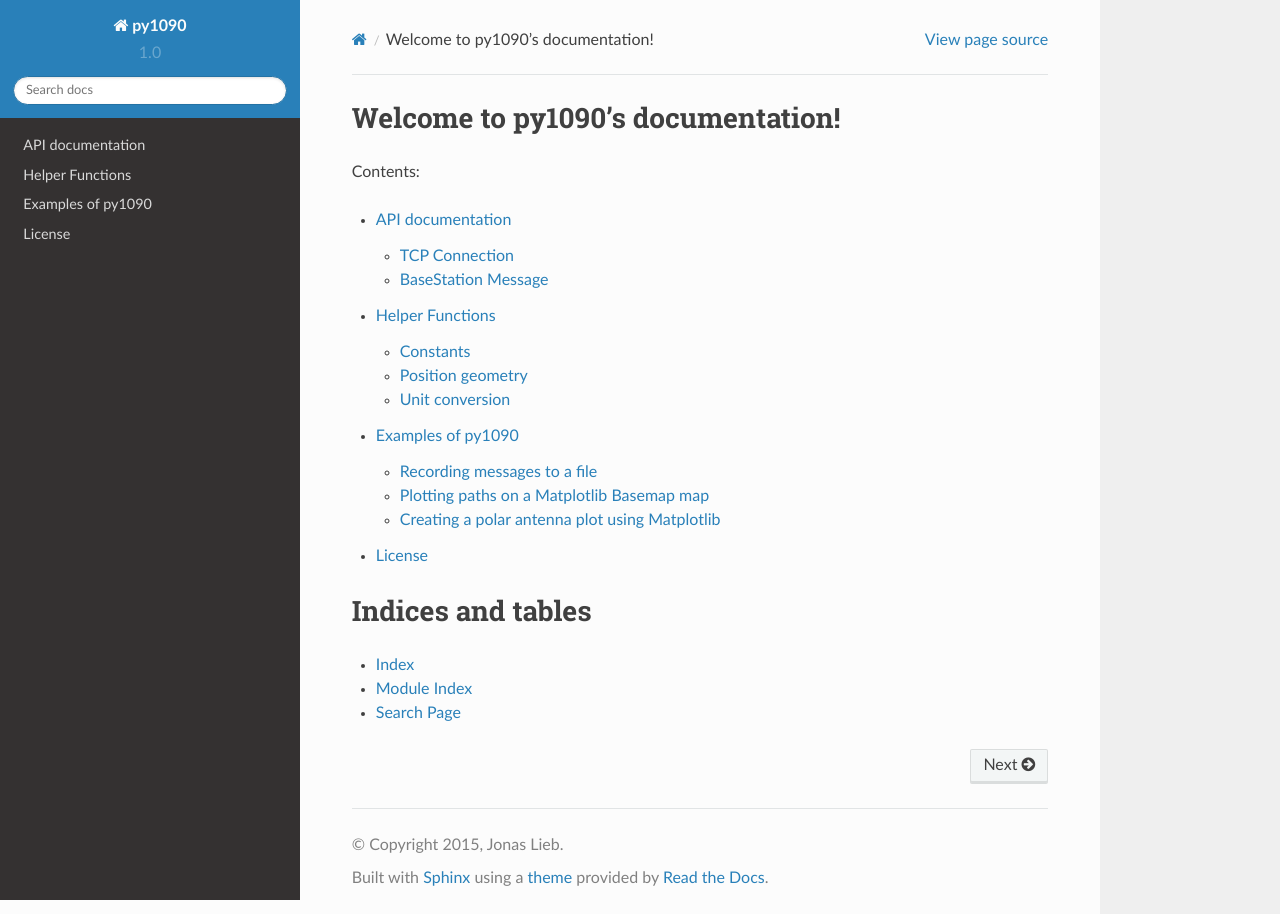
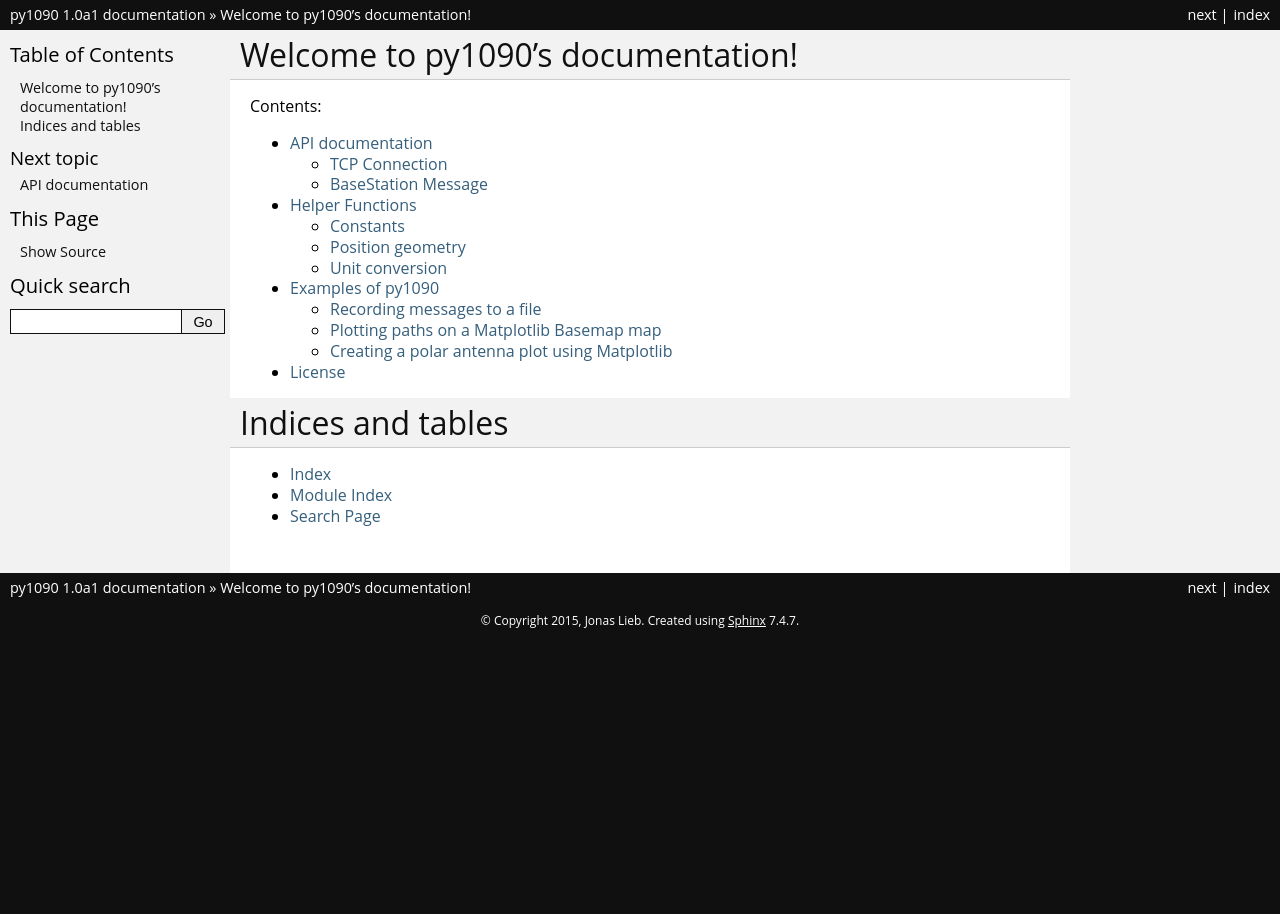
Before and after one commit to jojonas/py1090, a Sphinx documentation site: the page built from doc/source/index.rst, in a window 1280 px wide. Built offline with Sphinx 7.4.7, drawn with Linux system fonts in a browser that asks for light colours.

Commit message:
documentation: try 'classic' theme by checkin in

```diff
--- /dev/null
+++ b/doc/source/_themes/classic/layout.html
@@ -0,0 +1,14 @@
+{#
+    default/layout.html
+    ~~~~~~~~~~~~~~~~~~~
+
+    Sphinx layout template for the default theme.
+
+    :copyright: Copyright 2007-2015 by the Sphinx team, see AUTHORS.
+    :license: BSD, see LICENSE for details.
+#}
+{%- extends "basic/layout.html" %}
+
+{% if theme_collapsiblesidebar|tobool %}
+{% set script_files = script_files + ['_static/sidebar.js'] %}
+{% endif %}
--- /dev/null
+++ b/doc/source/_themes/classic/static/classic.css_t
@@ -0,0 +1,315 @@
+/*
+ * default.css_t
+ * ~~~~~~~~~~~~~
+ *
+ * Sphinx stylesheet -- default theme.
+ *
+ * :copyright: Copyright 2007-2015 by the Sphinx team, see AUTHORS.
+ * :license: BSD, see LICENSE for details.
+ *
+ */
+
+@import url("basic.css");
+
+/* -- page layout ----------------------------------------------------------- */
+
+body {
+    font-family: {{ theme_bodyfont }};
+    font-size: 100%;
+    background-color: {{ theme_footerbgcolor }};
+    color: #000;
+    margin: 0;
+    padding: 0;
+}
+
+div.document {
+    background-color: {{ theme_sidebarbgcolor }};
+}
+
+div.documentwrapper {
+    float: left;
+    width: 100%;
+}
+
+div.bodywrapper {
+    margin: 0 0 0 {{ theme_sidebarwidth|toint }}px;
+}
+
+div.body {
+    background-color: {{ theme_bgcolor }};
+    color: {{ theme_textcolor }};
+    padding: 0 20px 30px 20px;
+}
+
+{%- if theme_rightsidebar|tobool %}
+div.bodywrapper {
+    margin: 0 {{ theme_sidebarwidth|toint }}px 0 0;
+}
+{%- endif %}
+
+div.footer {
+    color: {{ theme_footertextcolor }};
+    width: 100%;
+    padding: 9px 0 9px 0;
+    text-align: center;
+    font-size: 75%;
+}
+
+div.footer a {
+    color: {{ theme_footertextcolor }};
+    text-decoration: underline;
+}
+
+div.related {
+    background-color: {{ theme_relbarbgcolor }};
+    line-height: 30px;
+    color: {{ theme_relbartextcolor }};
+}
+
+div.related a {
+    color: {{ theme_relbarlinkcolor }};
+}
+
+div.sphinxsidebar {
+    {%- if theme_stickysidebar|tobool %}
+    top: 30px;
+    bottom: 0;
+    margin: 0;
+    position: fixed;
+    overflow: auto;
+    height: auto;
+    {%- endif %}
+    {%- if theme_rightsidebar|tobool %}
+    float: right;
+    {%- if theme_stickysidebar|tobool %}
+    right: 0;
+    {%- endif %}
+    {%- endif %}
+}
+
+{%- if theme_stickysidebar|tobool %}
+/* this is nice, but it it leads to hidden headings when jumping
+   to an anchor */
+/*
+div.related {
+    position: fixed;
+}
+
+div.documentwrapper {
+    margin-top: 30px;
+}
+*/
+{%- endif %}
+
+div.sphinxsidebar h3 {
+    font-family: {{ theme_headfont }};
+    color: {{ theme_sidebartextcolor }};
+    font-size: 1.4em;
+    font-weight: normal;
+    margin: 0;
+    padding: 0;
+}
+
+div.sphinxsidebar h3 a {
+    color: {{ theme_sidebartextcolor }};
+}
+
+div.sphinxsidebar h4 {
+    font-family: {{ theme_headfont }};
+    color: {{ theme_sidebartextcolor }};
+    font-size: 1.3em;
+    font-weight: normal;
+    margin: 5px 0 0 0;
+    padding: 0;
+}
+
+div.sphinxsidebar p {
+    color: {{ theme_sidebartextcolor }};
+}
+
+div.sphinxsidebar p.topless {
+    margin: 5px 10px 10px 10px;
+}
+
+div.sphinxsidebar ul {
+    margin: 10px;
+    padding: 0;
+    color: {{ theme_sidebartextcolor }};
+}
+
+div.sphinxsidebar a {
+    color: {{ theme_sidebarlinkcolor }};
+}
+
+div.sphinxsidebar input {
+    border: 1px solid {{ theme_sidebarlinkcolor }};
+    font-family: sans-serif;
+    font-size: 1em;
+}
+
+{% if theme_collapsiblesidebar|tobool %}
+/* for collapsible sidebar */
+div#sidebarbutton {
+    background-color: {{ theme_sidebarbtncolor }};
+}
+{% endif %}
+
+/* -- hyperlink styles ------------------------------------------------------ */
+
+a {
+    color: {{ theme_linkcolor }};
+    text-decoration: none;
+}
+
+a:visited {
+    color: {{ theme_visitedlinkcolor }};
+    text-decoration: none;
+}
+
+a:hover {
+    text-decoration: underline;
+}
+
+{% if theme_externalrefs|tobool %}
+a.external {
+   text-decoration: none;
+   border-bottom: 1px dashed {{ theme_linkcolor }};
+}
+
+a.external:hover {
+   text-decoration: none;
+   border-bottom: none;
+}
+
+a.external:visited {
+    text-decoration: none;
+    border-bottom: 1px dashed {{ theme_visitedlinkcolor }};
+}
+{% endif %}
+
+/* -- body styles ----------------------------------------------------------- */
+
+div.body h1,
+div.body h2,
+div.body h3,
+div.body h4,
+div.body h5,
+div.body h6 {
+    font-family: {{ theme_headfont }};
+    background-color: {{ theme_headbgcolor }};
+    font-weight: normal;
+    color: {{ theme_headtextcolor }};
+    border-bottom: 1px solid #ccc;
+    margin: 20px -20px 10px -20px;
+    padding: 3px 0 3px 10px;
+}
+
+div.body h1 { margin-top: 0; font-size: 200%; }
+div.body h2 { font-size: 160%; }
+div.body h3 { font-size: 140%; }
+div.body h4 { font-size: 120%; }
+div.body h5 { font-size: 110%; }
+div.body h6 { font-size: 100%; }
+
+a.headerlink {
+    color: {{ theme_headlinkcolor }};
+    font-size: 0.8em;
+    padding: 0 4px 0 4px;
+    text-decoration: none;
+}
+
+a.headerlink:hover {
+    background-color: {{ theme_headlinkcolor }};
+    color: white;
+}
+
+div.body p, div.body dd, div.body li {
+    text-align: justify;
+    line-height: 130%;
+}
+
+div.admonition p.admonition-title + p {
+    display: inline;
+}
+
+div.admonition p {
+    margin-bottom: 5px;
+}
+
+div.admonition pre {
+    margin-bottom: 5px;
+}
+
+div.admonition ul, div.admonition ol {
+    margin-bottom: 5px;
+}
+
+div.note {
+    background-color: #eee;
+    border: 1px solid #ccc;
+}
+
+div.seealso {
+    background-color: #ffc;
+    border: 1px solid #ff6;
+}
+
+div.topic {
+    background-color: #eee;
+}
+
+div.warning {
+    background-color: #ffe4e4;
+    border: 1px solid #f66;
+}
+
+p.admonition-title {
+    display: inline;
+}
+
+p.admonition-title:after {
+    content: ":";
+}
+
+pre {
+    padding: 5px;
+    background-color: {{ theme_codebgcolor }};
+    color: {{ theme_codetextcolor }};
+    line-height: 120%;
+    border: 1px solid #ac9;
+    border-left: none;
+    border-right: none;
+}
+
+code {
+    background-color: #ecf0f3;
+    padding: 0 1px 0 1px;
+    font-size: 0.95em;
+}
+
+th {
+    background-color: #ede;
+}
+
+.warning code {
+    background: #efc2c2;
+}
+
+.note code {
+    background: #d6d6d6;
+}
+
+.viewcode-back {
+    font-family: {{ theme_bodyfont }};
+}
+
+div.viewcode-block:target {
+    background-color: #f4debf;
+    border-top: 1px solid #ac9;
+    border-bottom: 1px solid #ac9;
+}
+
+div.code-block-caption {
+    color: #efefef;
+    background-color: #1c4e63;
+}
--- /dev/null
+++ b/doc/source/_themes/classic/static/sidebar.js_t
@@ -0,0 +1,165 @@
+/*
+ * sidebar.js
+ * ~~~~~~~~~~
+ *
+ * This script makes the Sphinx sidebar collapsible.
+ *
+ * .sphinxsidebar contains .sphinxsidebarwrapper.  This script adds
+ * in .sphixsidebar, after .sphinxsidebarwrapper, the #sidebarbutton
+ * used to collapse and expand the sidebar.
+ *
+ * When the sidebar is collapsed the .sphinxsidebarwrapper is hidden
+ * and the width of the sidebar and the margin-left of the document
+ * are decreased. When the sidebar is expanded the opposite happens.
+ * This script saves a per-browser/per-session cookie used to
+ * remember the position of the sidebar among the pages.
+ * Once the browser is closed the cookie is deleted and the position
+ * reset to the default (expanded).
+ *
+ * :copyright: Copyright 2007-2015 by the Sphinx team, see AUTHORS.
+ * :license: BSD, see LICENSE for details.
+ *
+ */
+
+$(function() {
+  {% if theme_rightsidebar|tobool %}
+  {% set side = 'right' %}
+  {% set opposite = 'left' %}
+  {% set initial_label = '&raquo;' %}
+  {% set expand_label = '«' %}
+  {% set collapse_label = '»' %}
+  {% else %}
+  {% set side = 'left' %}
+  {% set opposite = 'right' %}
+  {% set initial_label = '&laquo;' %}
+  {% set expand_label = '»' %}
+  {% set collapse_label = '«' %}
+  {% endif %}
+
+  // global elements used by the functions.
+  // the 'sidebarbutton' element is defined as global after its
+  // creation, in the add_sidebar_button function
+  var bodywrapper = $('.bodywrapper');
+  var sidebar = $('.sphinxsidebar');
+  var sidebarwrapper = $('.sphinxsidebarwrapper');
+
+  // for some reason, the document has no sidebar; do not run into errors
+  if (!sidebar.length) return;
+
+  // original margin-left of the bodywrapper and width of the sidebar
+  // with the sidebar expanded
+  var bw_margin_expanded = bodywrapper.css('margin-{{side}}');
+  var ssb_width_expanded = sidebar.width();
+
+  // margin-left of the bodywrapper and width of the sidebar
+  // with the sidebar collapsed
+  var bw_margin_collapsed = '.8em';
+  var ssb_width_collapsed = '.8em';
+
+  // colors used by the current theme
+  var dark_color = $('.related').css('background-color');
+  var light_color = $('.document').css('background-color');
+
+  function sidebar_is_collapsed() {
+    return sidebarwrapper.is(':not(:visible)');
+  }
+
+  function toggle_sidebar() {
+    if (sidebar_is_collapsed())
+      expand_sidebar();
+    else
+      collapse_sidebar();
+  }
+
+  function collapse_sidebar() {
+    sidebarwrapper.hide();
+    sidebar.css('width', ssb_width_collapsed);
+    bodywrapper.css('margin-{{side}}', bw_margin_collapsed);
+    sidebarbutton.css({
+        'margin-{{side}}': '0',
+        'height': bodywrapper.height()
+    });
+    sidebarbutton.find('span').text('{{expand_label}}');
+    sidebarbutton.attr('title', _('Expand sidebar'));
+    document.cookie = 'sidebar=collapsed';
+  }
+
+  function expand_sidebar() {
+    bodywrapper.css('margin-{{side}}', bw_margin_expanded);
+    sidebar.css('width', ssb_width_expanded);
+    sidebarwrapper.show();
+    sidebarbutton.css({
+        'margin-{{side}}': ssb_width_expanded-12,
+        'height': bodywrapper.height()
+    });
+    sidebarbutton.find('span').text('{{collapse_label}}');
+    sidebarbutton.attr('title', _('Collapse sidebar'));
+    document.cookie = 'sidebar=expanded';
+  }
+
+  function add_sidebar_button() {
+    sidebarwrapper.css({
+        'float': '{{side}}',
+        'margin-{{opposite}}': '0',
+        'width': ssb_width_expanded - 28
+    });
+    // create the button
+    sidebar.append(
+        '<div id="sidebarbutton"><span>{{initial_label}}</span></div>'
+    );
+    var sidebarbutton = $('#sidebarbutton');
+    light_color = sidebarbutton.css('background-color');
+    // find the height of the viewport to center the '<<' in the page
+    var viewport_height;
+    if (window.innerHeight)
+ 	  viewport_height = window.innerHeight;
+    else
+	  viewport_height = $(window).height();
+    sidebarbutton.find('span').css({
+        'display': 'block',
+        'margin-top': (viewport_height - sidebar.position().top - 20) / 2
+    });
+
+    sidebarbutton.click(toggle_sidebar);
+    sidebarbutton.attr('title', _('Collapse sidebar'));
+    sidebarbutton.css({
+        'color': '#FFFFFF',
+        'border-{{side}}': '1px solid ' + dark_color,
+        'font-size': '1.2em',
+        'cursor': 'pointer',
+        'height': bodywrapper.height(),
+        'padding-top': '1px',
+        'margin-{{side}}': ssb_width_expanded - 12
+    });
+
+    sidebarbutton.hover(
+      function () {
+          $(this).css('background-color', dark_color);
+      },
+      function () {
+          $(this).css('background-color', light_color);
+      }
+    );
+  }
+
+  function set_position_from_cookie() {
+    if (!document.cookie)
+      return;
+    var items = document.cookie.split(';');
+    for(var k=0; k<items.length; k++) {
+      var key_val = items[k].split('=');
+      var key = key_val[0].replace(/ /, "");  // strip leading spaces
+      if (key == 'sidebar') {
+        var value = key_val[1];
+        if ((value == 'collapsed') && (!sidebar_is_collapsed()))
+          collapse_sidebar();
+        else if ((value == 'expanded') && (sidebar_is_collapsed()))
+          expand_sidebar();
+      }
+    }
+  }
+
+  add_sidebar_button();
+  var sidebarbutton = $('#sidebarbutton');
+  set_position_from_cookie();
+});
--- /dev/null
+++ b/doc/source/_themes/classic/theme.conf
@@ -0,0 +1,32 @@
+[theme]
+inherit = basic
+stylesheet = classic.css
+pygments_style = sphinx
+
+[options]
+rightsidebar = false
+stickysidebar = false
+collapsiblesidebar = false
+externalrefs = false
+
+footerbgcolor    = #11303d
+footertextcolor  = #ffffff
+sidebarbgcolor   = #1c4e63
+sidebarbtncolor  = #3c6e83
+sidebartextcolor = #ffffff
+sidebarlinkcolor = #98dbcc
+relbarbgcolor    = #133f52
+relbartextcolor  = #ffffff
+relbarlinkcolor  = #ffffff
+bgcolor          = #ffffff
+textcolor        = #000000
+headbgcolor      = #f2f2f2
+headtextcolor    = #20435c
+headlinkcolor    = #c60f0f
+linkcolor        = #355f7c
+visitedlinkcolor = #355f7c
+codebgcolor      = #eeffcc
+codetextcolor    = #333333
+
+bodyfont = sans-serif
+headfont = 'Trebuchet MS', sans-serif
--- a/doc/source/conf.py
+++ b/doc/source/conf.py
@@ -123,12 +123,29 @@
 
 # -- Options for HTML output ----------------------------------------------
 
+html_theme_path = ['_themes']
+
 # The theme to use for HTML and HTML Help pages.  See the documentation for
 # a list of builtin themes.
-if on_rtd:
-	html_theme = 'default'
-else:
-	html_theme = 'sphinx_rtd_theme'
+html_theme = 'classic'
+
+html_theme_options = {
+	"sidebarbgcolor": "#f2f2f2",
+	"sidebartextcolor": "#000000",
+	"sidebarlinkcolor": "#101010",
+
+	"headbgcolor": "#f2f2f2",
+	"headtextcolor": "#101010",
+
+	"footerbgcolor": "#101010",
+	"footertextcolor": "#ffffff",
+
+	"relbarbgcolor": "#101010",
+	"relbartextcolor": "#ffffff",
+
+	"bodyfont": "Open Sans, sans-serif",
+	"headfont": "Open Sans, sans-serif",
+}
 
 # Theme options are theme-specific and customize the look and feel of a theme
 # further.  For a list of options available for each theme, see the
```
